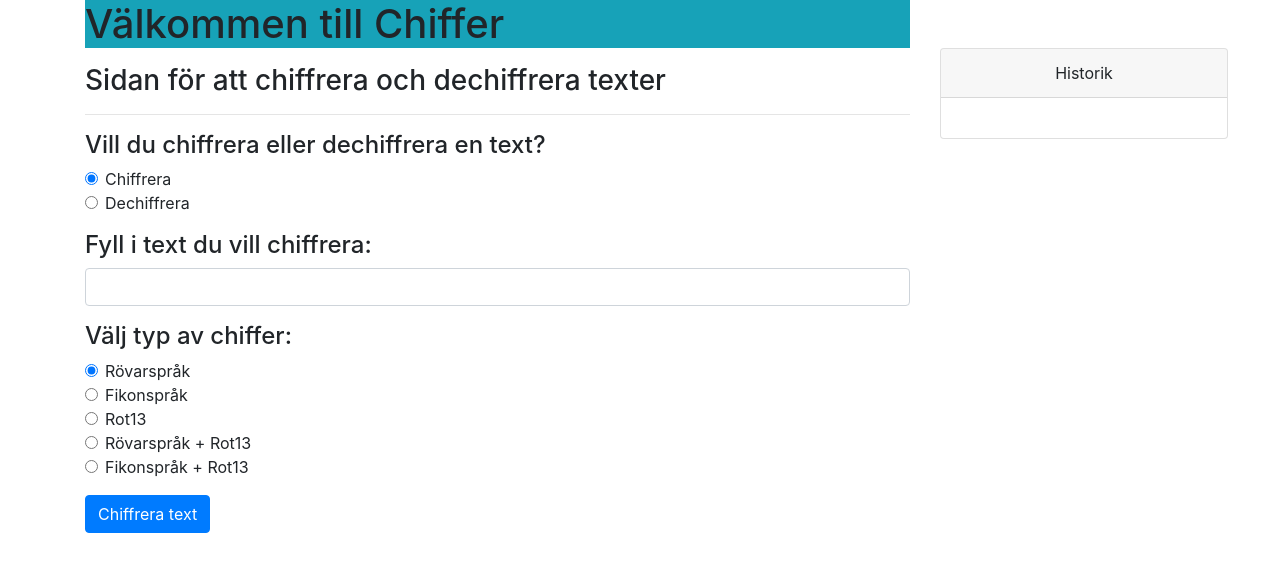
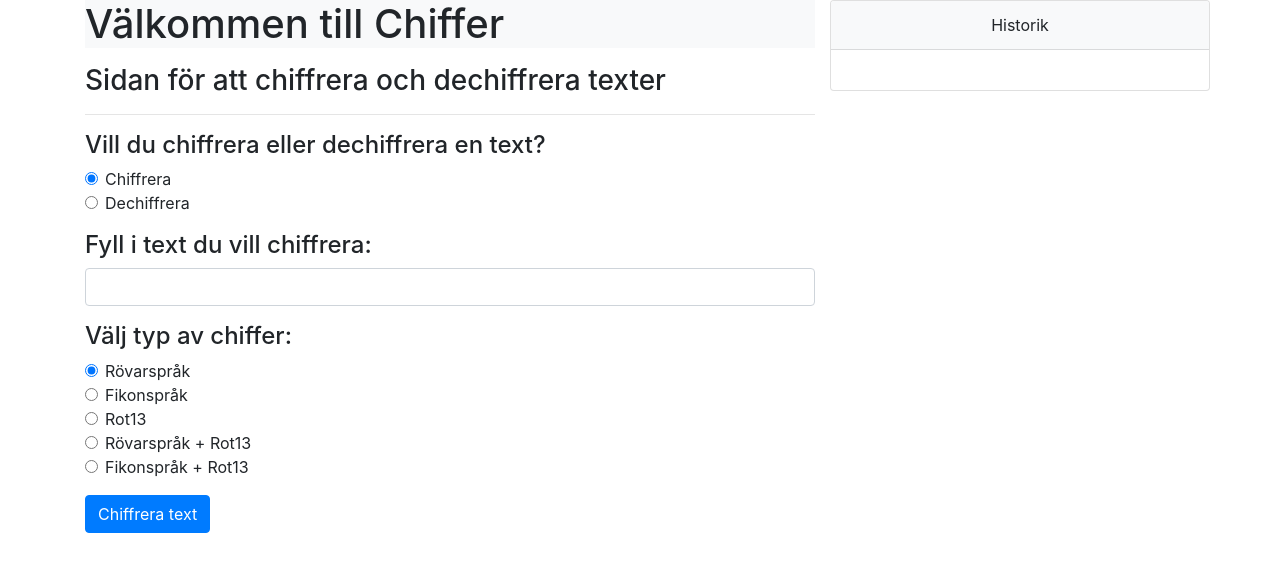
Before and after one commit to webnyman/1dv610-2023-L3, a plain HTML site: page index.html in a window 1280 px wide. Drawn offline with nearby package versions, Linux system fonts and the light colour scheme.

Commit message:
Change layout on index.html

```diff
--- a/controller/Controller.js
+++ b/controller/Controller.js
@@ -52,6 +52,7 @@ class Controller {
         this.#clearResultInView()
         this.view.clearHistoryTable()
         this.#updateHistoryTable(this.#getInputText(), this.#getCipherToUse(), result)
+        this.#clearResultInView()
         this.#updateResultInView(result)
       } catch (error) {
         this.#sendFlashMessage(error.message)
@@ -73,13 +74,11 @@ class Controller {
     this.view.displayFlashMessage(message)
   }
   #updateResultInView(result) {
-    this.#clearResultInView()
     this.view.updateElementContent(this.#HEADER_RESULT_SELECTOR, 'Resultat:')
     this.view.updateElementContent(this.#DISPLAY_RESULT_SELECTOR, result)
   }
   #updateHistoryTable(textToTranslate, typeOfCipher, result) {
     const userCipher = new UserCipher(textToTranslate, typeOfCipher, result)
-    console.log(userCipher)
     this.cipherHistory.addCipherToHistory(userCipher)
     this.view.renderHistoryTable(this.cipherHistory.getCipherHistory())
   }
--- a/index.html
+++ b/index.html
@@ -19,8 +19,8 @@
 </head>
 <div class="container-sm">
   <div class="row">
-    <div class="col-9">
-      <div class="bg-info mb-3">
+    <div class="col-xl-8">
+      <div class="bg-light mb-3">
         <h1>Välkommen till Chiffer</h1>
       </div>
       <div>
@@ -93,9 +93,9 @@
       </form>
     </div>
   </div>
-  <div class="col-3 mt-5">
-    <div class="card ml-auto" style="width: 18rem;">
-      <div class="card-header text-center">
+  <div class="col-4 ml-0 p-0">
+    <div class="card ml-auto">
+      <div class="card-header text-center bg-light">
         Historik
       </div>
       <div class="card-body" id="historyTable">
--- a/view/View.js
+++ b/view/View.js
@@ -3,7 +3,7 @@ import { UserCipher } from '../model/UserCipher.js'
 class View {
   #FLASH_MESSAGE = '#flashMessage'
   #HISTORY_TABLE = '#historyTable'
-  #TABLE_HEADERS = ['Text att översätta', 'Typ av chiffer', 'Resultat']
+  #TABLE_HEADERS = ['Text att chiffrera', 'Typ av chiffer', 'Resultat']
 
   constructor() {
   }
```
